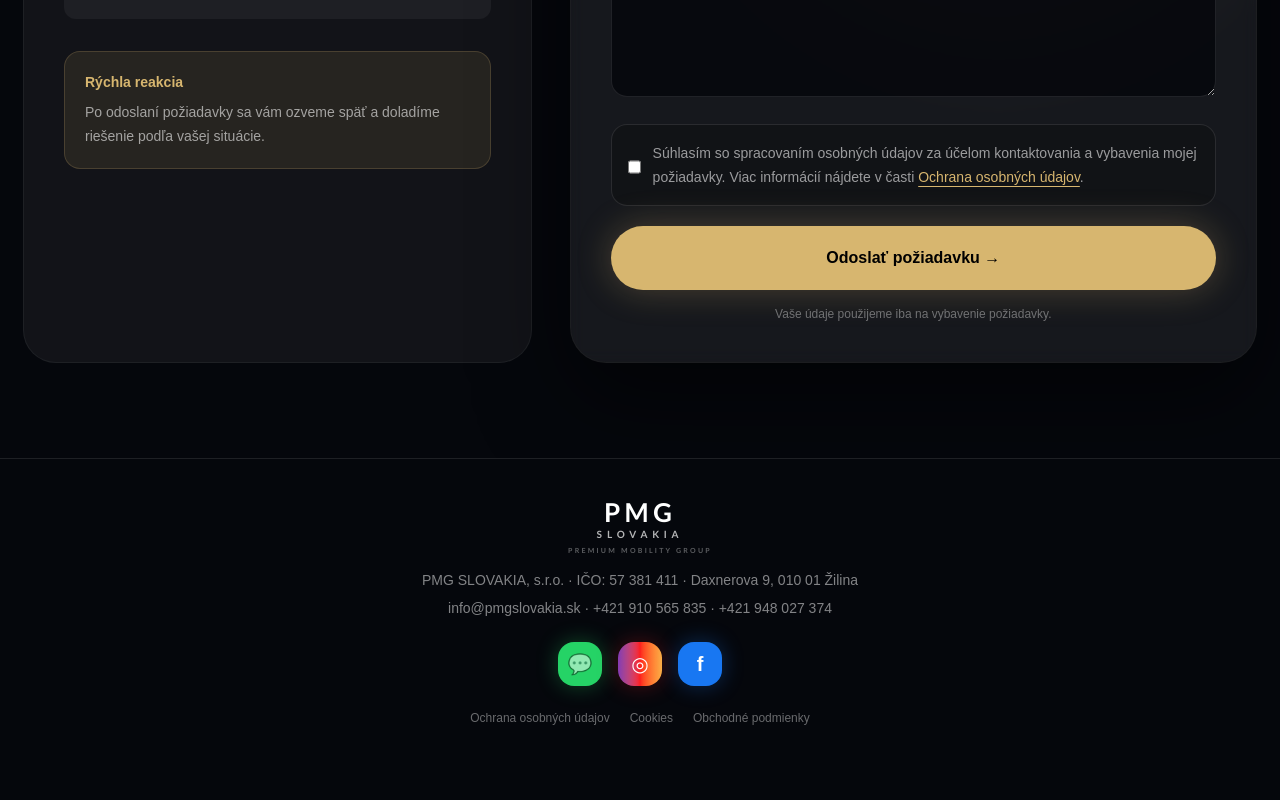
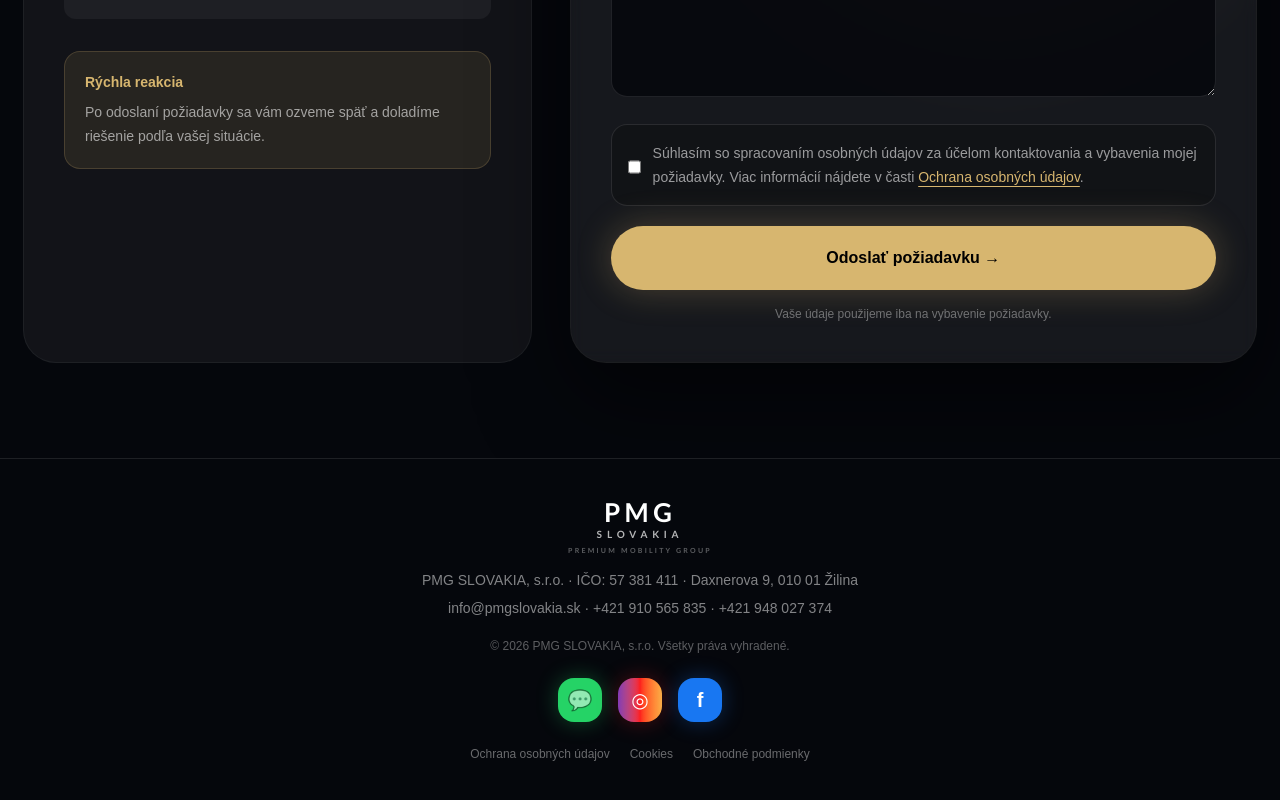
Before and after one commit to PatresM/pmg-slovakia-web, a Next.js app: page / in a window 1280 px wide. Shown: the part 5337-6137 px from the top of the page. Before the commit the page ends 6103 px from the top, so only its background shows below. Built offline with nearby package versions, Linux system fonts and the light colour scheme.

Commit message:
Doplnenie originalosti

```diff
--- a/app/page.tsx
+++ b/app/page.tsx
@@ -710,6 +710,10 @@ export default function Home() {
           info@pmgslovakia.sk · +421 910 565 835 · +421 948 027 374
         </p>
 
+        <p className="mt-5 text-xs text-white/35">
+          © 2026 PMG SLOVAKIA, s.r.o. Všetky práva vyhradené.
+        </p>
+
         <div className="mt-6 flex justify-center gap-4">
           <a
             href="https://wa.me/421910565835"
```
